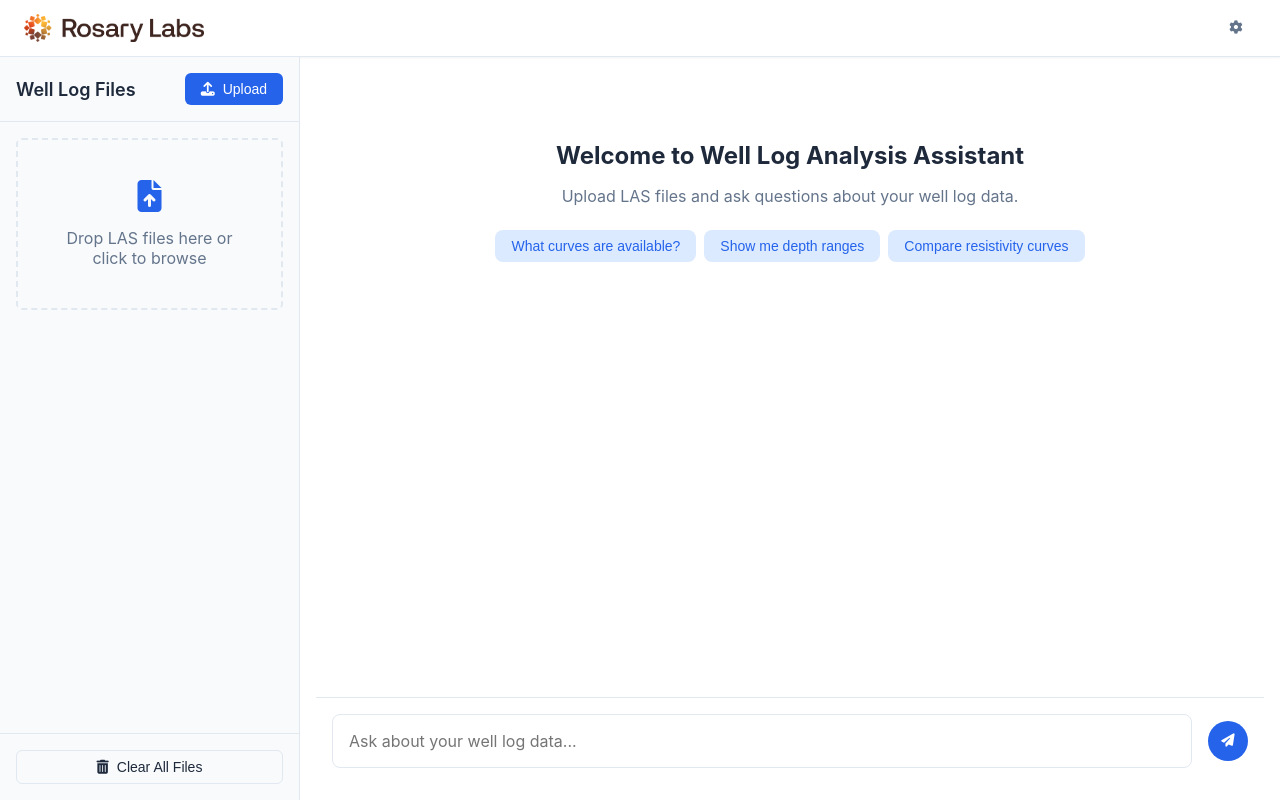
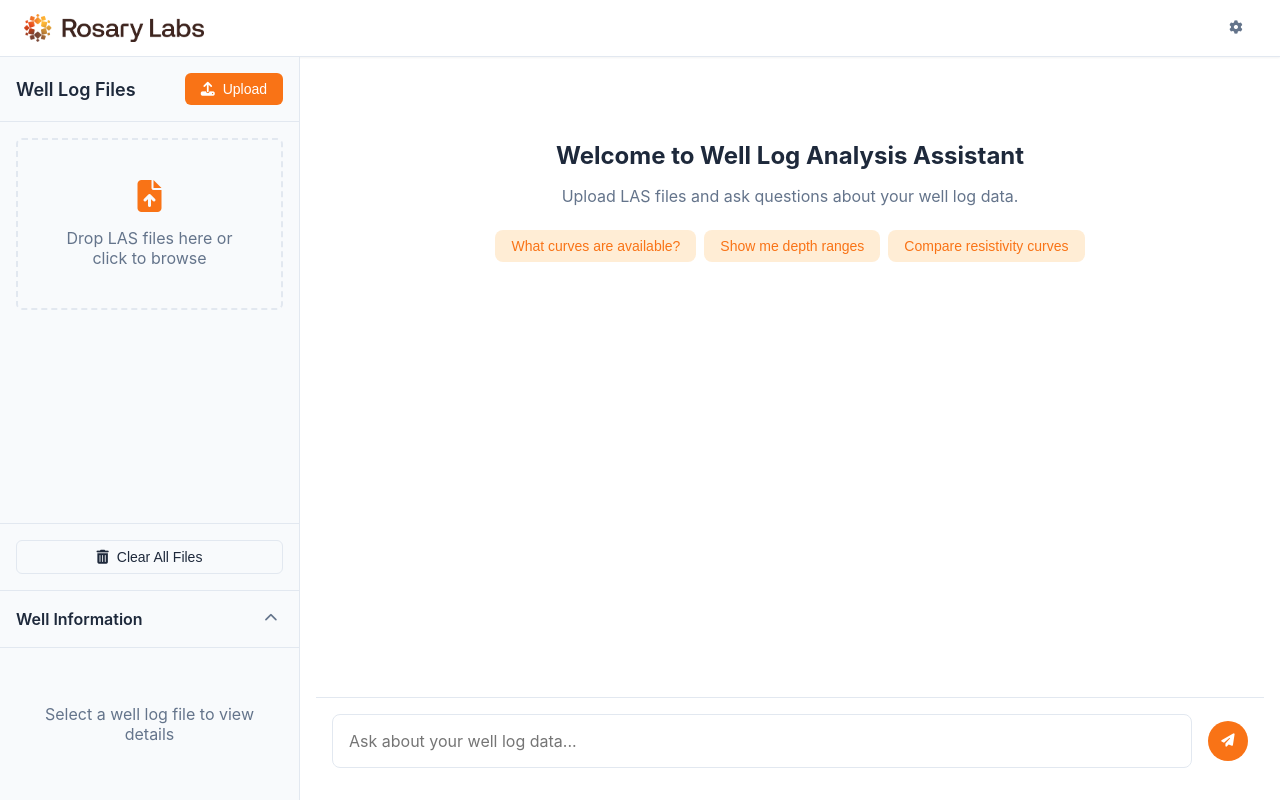
Before and after one commit to h4r1yzz/mcp_langchain, a Flask app: page / in a window 1280 px wide. Run offline with Flask 3, Linux system fonts and the light colour scheme; some libraries are stand-ins or nearby versions.

Commit message:
feat: added retrieving basic info from the file

```diff
--- a/static/css/styles.css
+++ b/static/css/styles.css
@@ -1,8 +1,8 @@
 /* Base variables */
 :root {
     /* Color palette */
-    --color-primary: #2563eb;         /* Blue for primary actions */
-    --color-primary-light: #dbeafe;   /* Light blue for backgrounds */
+    --color-primary: #f97316;         /* Orange for primary actions */
+    --color-primary-light: #ffedd5;   /* Light orange for backgrounds */
     --color-secondary: #475569;       /* Slate for secondary elements */
     --color-text: #1e293b;            /* Dark slate for text */
     --color-text-light: #64748b;      /* Light slate for secondary text */
@@ -50,10 +50,11 @@ body {
     padding: 0;
     display: grid;
     grid-template-columns: 300px 1fr;
-    grid-template-rows: auto 1fr;
+    grid-template-rows: auto 1fr auto;
     grid-template-areas:
         "header header"
-        "sidebar main";
+        "sidebar main"
+        "metadata main";
     height: 100vh;
     overflow: hidden;
 }
@@ -165,7 +166,7 @@ body {
 }
 
 .document-panel__upload-btn:hover {
-    background-color: #1d4ed8;
+    background-color: #ea580c;
 }
 
 .document-panel__upload-area {
@@ -273,7 +274,86 @@ body {
     border-color: var(--color-error);
 }
 
-/* Metadata panel removed */
+/* Metadata panel */
+.metadata-panel {
+    grid-area: metadata;
+    background-color: var(--color-surface);
+    border-right: var(--border-width) solid var(--color-border);
+    border-top: var(--border-width) solid var(--color-border);
+    display: flex;
+    flex-direction: column;
+    max-height: 300px;
+    overflow: hidden;
+}
+
+.metadata-panel__header {
+    padding: var(--spacing-md);
+    border-bottom: var(--border-width) solid var(--color-border);
+    display: flex;
+    justify-content: space-between;
+    align-items: center;
+}
+
+.metadata-panel__title {
+    font-size: var(--font-size-base);
+    font-weight: 600;
+    margin: 0;
+}
+
+.metadata-panel__toggle {
+    background-color: transparent;
+    border: none;
+    color: var(--color-text-light);
+    cursor: pointer;
+    width: 24px;
+    height: 24px;
+    display: flex;
+    align-items: center;
+    justify-content: center;
+    border-radius: 50%;
+    transition: background-color var(--transition-fast);
+}
+
+.metadata-panel__toggle:hover {
+    background-color: var(--color-border);
+}
+
+.metadata-panel__content {
+    padding: var(--spacing-md);
+    overflow-y: auto;
+    flex: 1;
+}
+
+.metadata-panel__empty-state {
+    color: var(--color-text-light);
+    text-align: center;
+    padding: var(--spacing-lg);
+}
+
+.metadata-panel__subtitle {
+    font-size: var(--font-size-sm);
+    font-weight: 600;
+    margin: var(--spacing-md) 0 var(--spacing-sm);
+    color: var(--color-text);
+}
+
+.metadata-panel__curve-list {
+    list-style: none;
+    padding: 0;
+    margin: 0;
+    display: flex;
+    flex-wrap: wrap;
+    gap: var(--spacing-sm);
+}
+
+.metadata-panel__curve-item {
+    background-color: var(--color-primary-light);
+    color: var(--color-primary);
+    padding: var(--spacing-xs) var(--spacing-sm);
+    border-radius: var(--border-radius-sm);
+    font-size: var(--font-size-sm);
+    cursor: pointer;
+}
 
 /* Main content area */
 .main-content {
@@ -340,7 +420,7 @@ body {
 }
 
 .suggestion-chip:hover {
-    background-color: #bfdbfe;
+    background-color: #fed7aa;
 }
 
 .chat-container__input {
@@ -378,7 +458,7 @@ body {
 }
 
 .chat-container__send-btn:hover {
-    background-color: #1d4ed8;
+    background-color: #ea580c;
 }
 
 /* Message styles */
--- a/static/js/main.js
+++ b/static/js/main.js
@@ -13,6 +13,10 @@ document.addEventListener('DOMContentLoaded', function() {
         toolMessages: document.getElementById('tool-messages'),
         uploadBtn: document.getElementById('upload-btn'),
         uploadArea: document.getElementById('upload-area'),
+        toggleMetadata: document.getElementById('toggle-metadata'),
+        metadataContent: document.getElementById('metadata-content'),
+        metadataDetails: document.getElementById('metadata-details'),
+        curveList: document.getElementById('curve-list'),
         toggleDebug: document.getElementById('toggle-debug'),
         debugPanel: document.getElementById('debug-panel'),
         suggestionChips: document.querySelectorAll('.suggestion-chip')
@@ -300,6 +304,10 @@ document.addEventListener('DOMContentLoaded', function() {
                 elements.filesList.appendChild(fileItem);
                 elements.fileInput.value = '';
 
+                // Update metadata panel with file info
+                if (data.file_info && elements.metadataDetails) {
+                    updateMetadataPanel(data.file_info);
+                }
             } else {
                 uploadMessageDiv.innerHTML = `Error: ${data.message || 'Unknown error'}`;
             }
@@ -307,6 +315,70 @@ document.addEventListener('DOMContentLoaded', function() {
         .catch(() => {
             uploadMessageDiv.innerHTML = 'Upload failed. Please try again.';
         });
+    }
+
+    function updateMetadataPanel(fileInfo) {
+        // Hide empty state
+        const emptyState = document.getElementById('metadata-empty-state');
+        if (emptyState) {
+            emptyState.style.display = 'none';
+        }
+
+        // Update metadata details
+        const metadataDetails = document.getElementById('metadata-details');
+        if (metadataDetails) {
+            let detailsHTML = '<h4 class="metadata-panel__subtitle">File Details</h4>';
+
+            if (fileInfo.well) {
+                detailsHTML += `<p><strong>Well:</strong> ${fileInfo.well}</p>`;
+            }
+
+            if (fileInfo.field) {
+                detailsHTML += `<p><strong>Field:</strong> ${fileInfo.field}</p>`;
+            }
+
+            if (fileInfo.company) {
+                detailsHTML += `<p><strong>Company:</strong> ${fileInfo.company}</p>`;
+            }
+
+            if (fileInfo.depth_range) {
+                detailsHTML += `<p><strong>Depth Range:</strong> ${fileInfo.depth_range}</p>`;
+            }
+
+            metadataDetails.innerHTML = detailsHTML;
+            metadataDetails.style.display = 'block';
+        }
+
+        // Update curve list
+        const curvesSection = document.getElementById('metadata-curves');
+        const curveList = document.getElementById('curve-list');
+
+        if (curvesSection && curveList && fileInfo.curves && fileInfo.curves.length > 0) {
+            // Show the curves section
+            curvesSection.style.display = 'block';
+            curveList.innerHTML = '';
+
+            fileInfo.curves.forEach(curve => {
+                const curveItem = document.createElement('li');
+                curveItem.className = 'metadata-panel__curve-item';
+                curveItem.textContent = curve;
+                curveItem.addEventListener('click', () => {
+                    elements.queryInput.value = `Tell me about the ${curve} curve`;
+                    sendQuery();
+                });
+
+                curveList.appendChild(curveItem);
+            });
+        } else if (curvesSection) {
+            // Hide the curves section if no curves are available
+            curvesSection.style.display = 'none';
+        }
+
+        // Show metadata panel
+        const metadataContent = document.getElementById('metadata-content');
+        if (metadataContent) {
+            metadataContent.style.display = 'block';
+        }
     }
 
     function sendQuery() {
@@ -394,6 +466,19 @@ document.addEventListener('DOMContentLoaded', function() {
     });
 
     elements.clearChatButton.addEventListener('click', clearChat);
+
+    // Toggle metadata panel
+    if (elements.toggleMetadata) {
+        elements.toggleMetadata.addEventListener('click', function() {
+            const isExpanded = elements.metadataContent.style.display !== 'none';
+            elements.metadataContent.style.display = isExpanded ? 'none' : 'block';
+            elements.toggleMetadata.innerHTML = isExpanded ?
+                '<i class="fas fa-chevron-down"></i>' :
+                '<i class="fas fa-chevron-up"></i>';
+        });
+    }
+
+    // Toggle debug panel - removed duplicate event listener as it's handled in initialization
 
     // Handle upload button click
     if (elements.uploadBtn) {
@@ -485,4 +570,12 @@ document.addEventListener('DOMContentLoaded', function() {
             }
         });
     }
+
+    // Initialize metadata panel
+    if (elements.metadataContent && elements.filesList && elements.filesList.children.length === 0) {
+        const curvesSection = document.getElementById('metadata-curves');
+        if (curvesSection) {
+            curvesSection.style.display = 'none';
+        }
+    }
 });
--- a/templates/index.html
+++ b/templates/index.html
@@ -57,7 +57,31 @@
         </div>
     </aside>
 
-    <!-- Metadata panel removed -->
+    <section class="metadata-panel">
+        <div class="metadata-panel__header">
+            <h3 class="metadata-panel__title">Well Information</h3>
+            <button class="metadata-panel__toggle" id="toggle-metadata" aria-label="Toggle metadata panel">
+                <i class="fas fa-chevron-up"></i>
+            </button>
+        </div>
+
+        <div class="metadata-panel__content" id="metadata-content">
+            <div class="metadata-panel__empty-state" id="metadata-empty-state">
+                <p>Select a well log file to view details</p>
+            </div>
+
+            <div class="metadata-panel__details" id="metadata-details">
+                <!-- This will be populated dynamically -->
+            </div>
+
+            <div class="metadata-panel__curves" id="metadata-curves">
+                <h4 class="metadata-panel__subtitle">Available Curves</h4>
+                <ul class="metadata-panel__curve-list" id="curve-list">
+                    <!-- Curves will be listed here dynamically -->
+                </ul>
+            </div>
+        </div>
+    </section>
 
     <main class="main-content">
         <div class="chat-container">
```
Also changed, not shown: controllers.py (+42 -0 lines), static/img/rosary-labs-logo.svg (deleted).
